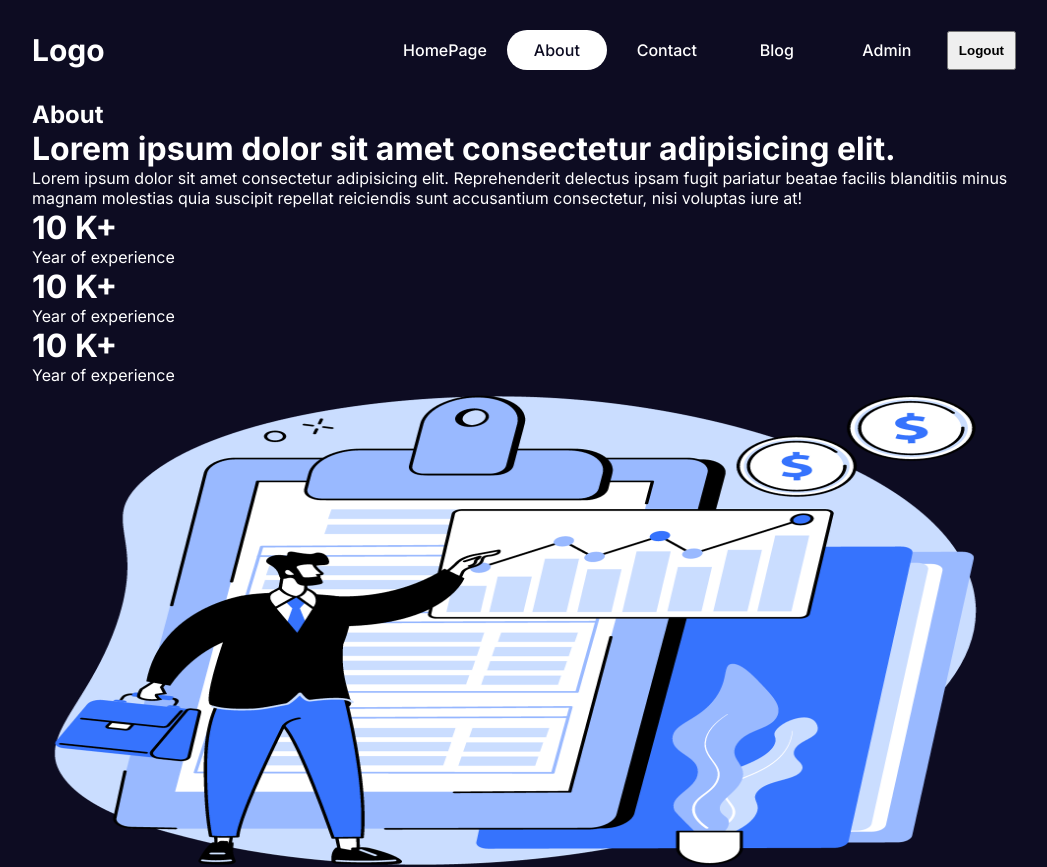
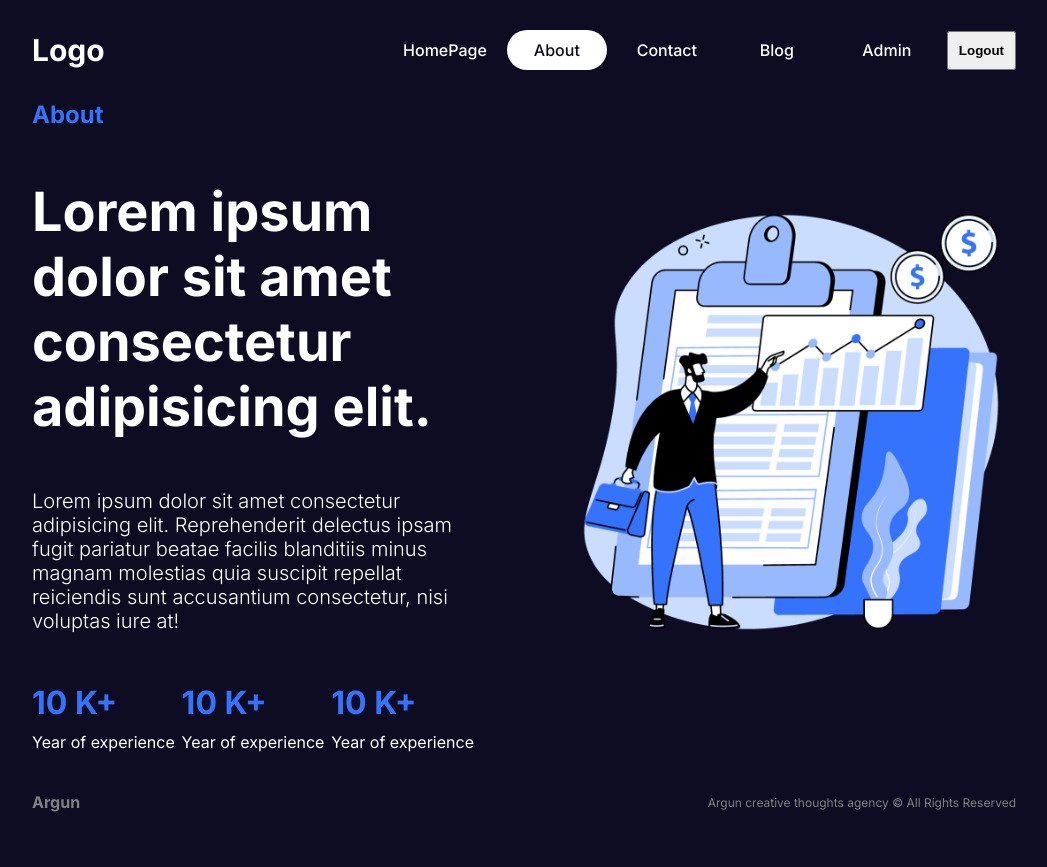
Before and after one commit to argun8394/Next.js_14, a Next.js app: page /about in a window 1280 px wide. Shown: the top 867 px of the page, without its empty margins (116-1163 px from the left). Built offline with nearby package versions, Linux system fonts and the light colour scheme.

Commit message:
about_page

```diff
--- a/src/app/about/about.module.css
+++ b/src/app/about/about.module.css
@@ -1,5 +1,49 @@
+.container {
+  display: flex;
+  gap: 100px;
+}
+
+.textContainer {
+  flex: 1;
+  display: flex;
+  flex-direction: column;
+  gap: 50px;
+}
+
+.subtitle {
+  color: var(--btn);
+}
+
+.title {
+  font-size: 54px;
+}
+
+.desc {
+  font-size: 20px;
+  font-weight: 300;
+}
+
+.boxes {
+  display: flex;
+  align-items: center;
+  justify-content: space-between;
+}
+
+.box {
+  display: flex;
+  flex-direction: column;
+  gap: 10px;
+}
+
+.box h1 {
+  color: var(--btn);
+}
+
 .imgContainer {
   position: relative;
-  width: 100%;
-  height: 500px;
+  flex: 1;
 }
+
+.img {
+  object-fit: contain;
+}
```
